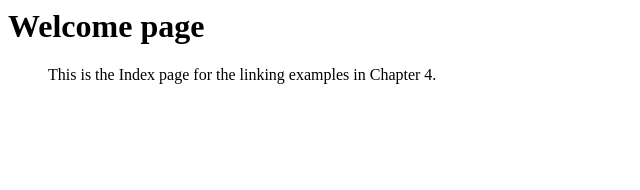
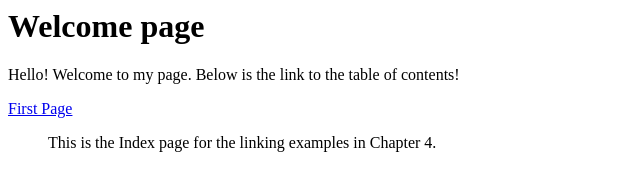
Before and after one commit to tanzinar/Links-Review, a plain HTML site: page index.html in a window 1280 px wide. Shown: the whole page, without its empty margins (0-640 px from the left). Drawn offline with Linux system fonts and the light colour scheme.

Commit message:
Update index.html

```diff
--- a/index.html
+++ b/index.html
@@ -6,7 +6,8 @@
 <body>
 
 <H1>Welcome page</H1>
-
+  <p>Hello! Welcome to my page. Below is the link to the table of contents!</p>
+  <p><a href="chapter1.htm">First Page</a></p>
 <blockquote>This is the Index page for the linking examples in Chapter
 4.</blockquote>
 </body>
```
